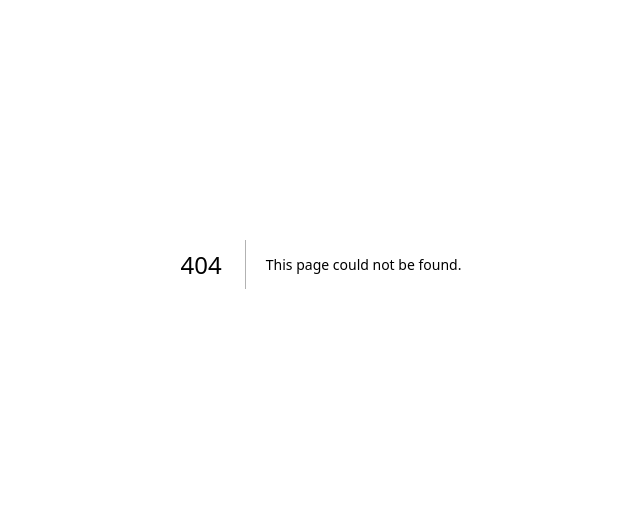
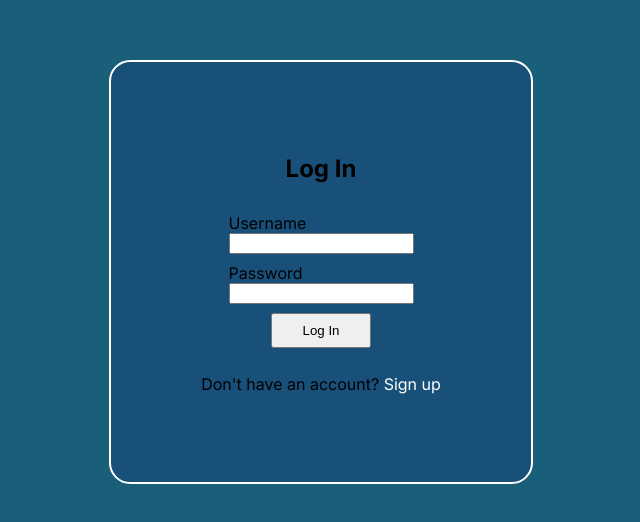
Before and after one commit to nsretkovic23/world-cup-fantasy, a Next.js app: page /login in a window 1280 px wide. Before the commit this address had no page. Shown: the part 136-658 px from the top of the page, without its empty margins (319-959 px from the left). Built offline with nearby package versions, Linux system fonts and the light colour scheme.

Commit message:
Create and style initial version of a login page

```diff
--- /dev/null
+++ b/app/login/page.tsx
@@ -0,0 +1,146 @@
+"use client";
+import React, { useContext, useState } from "react";
+import styles from "./styles.module.css";
+import { User } from "@/libs/interfaces";
+import { UserContext, UserContextType } from "@/context/UserContext";
+
+function Login() {
+  const [showSignup, setShowSignup] = useState(false);
+  const [username, setUsername] = useState("");
+  const [password, setPassword] = useState("");
+  const [email, setEmail] = useState("");
+  const { loginUser } = useContext(UserContext) as UserContextType;
+
+  const handleLogin = (event: React.FormEvent<HTMLFormElement>) => {
+    event.preventDefault();
+    if (username.length < 4) {
+      alert("Username needs to be at least 4 characters long");
+      return;
+    }
+
+    fetch(`http://localhost:3000/api/neo4j/users/${username}`, {
+      method: "GET",
+      //credentials: "include",
+    })
+      .then((response: Response) => response.json())
+      .then((data: User) => {
+        if (data.password === password) {
+          loginUser({ username, password } satisfies User);
+        } else {
+          alert("Wrong credentials");
+          return;
+        }
+      })
+      .catch((error) => {
+        alert("This username does not exist");
+        return;
+      });
+  };
+
+  const handleSignup = (event: React.FormEvent<HTMLFormElement>) => {
+    event.preventDefault();
+    const newUser: User = { username, email, password } satisfies User;
+    // TODO: Check in database if user with this username exists
+    // If user exists, prevent signup with message
+    // If not, send POST to register user and then login user through context
+    console.log(newUser);
+    // fetch("http://localhost:3000/api/signup", {
+    //   method: "POST",
+    //   credentials: "include",
+    //   headers: {
+    //     "Content-Type": "application/json",
+    //   },
+    //   body: JSON.stringify({
+    //     username,
+    //     email,
+    //     password,
+    //   }),
+    // })
+    //   .then((response) => response.json())
+    //   .then((user) => {
+    //     console.log("Signed up as", user);
+    //   })
+    //   .catch((error) => {
+    //     console.error("Signup failed:", error);
+    //   });
+  };
+
+  return (
+    <div className={styles.loginContainer}>
+      {showSignup ? (
+        <form onSubmit={handleSignup} className={styles.formContainer}>
+          <h2>Sign Up</h2>
+          <div className={styles.inputFieldContainer}>
+            <label htmlFor="username">Username</label>
+            <input
+              type="text"
+              id="username"
+              value={username}
+              onChange={(e) => setUsername(e.target.value)}
+            />
+          </div>
+          <div className={styles.inputFieldContainer}>
+            <label htmlFor="email">Email</label>
+            <input
+              type="email"
+              id="email"
+              value={email}
+              onChange={(e) => setEmail(e.target.value)}
+            />
+          </div>
+          <div className={styles.inputFieldContainer}>
+            <label htmlFor="password">Password</label>
+            <input
+              type="password"
+              id="password"
+              value={password}
+              onChange={(e) => setPassword(e.target.value)}
+            />
+          </div>
+          <button type="submit" className={styles.submitButton}>
+            Sign Up
+          </button>
+          <p className={styles.authContext}>
+            Already have an account?{" "}
+            <a href="#" onClick={() => setShowSignup(false)}>
+              Log in
+            </a>
+          </p>
+        </form>
+      ) : (
+        <form onSubmit={handleLogin} className={styles.formContainer}>
+          <h2>Log In</h2>
+          <div className={styles.inputFieldContainer}>
+            <label htmlFor="username">Username</label>
+            <input
+              type="text"
+              id="username"
+              value={username}
+              onChange={(e) => setUsername(e.target.value)}
+            />
+          </div>
+          <div className={styles.inputFieldContainer}>
+            <label htmlFor="password">Password</label>
+            <input
+              type="password"
+              id="password"
+              value={password}
+              onChange={(e) => setPassword(e.target.value)}
+            />
+          </div>
+          <button type="submit" className={styles.submitButton}>
+            Log In
+          </button>
+          <p className={styles.authContext}>
+            Don&apos;t have an account?{" "}
+            <a href="#" onClick={() => setShowSignup(true)}>
+              Sign up
+            </a>
+          </p>
+        </form>
+      )}
+    </div>
+  );
+}
+
+export default Login;
--- /dev/null
+++ b/app/login/styles.module.css
@@ -0,0 +1,40 @@
+.loginContainer {
+    display: flex;
+    flex-grow: 1;
+    height: 100vh;
+    width: 100%;
+    justify-content: center;
+    align-items: center;
+}
+
+.formContainer {
+    display: flex;
+    flex-direction: column;
+    align-items: center;
+    justify-content: center;
+    padding: 10px;
+    border: 2px solid white;
+    border-radius: 5%;
+    width: 400px;
+    height: 400px;
+    background-color: #17457991;
+}
+
+.inputFieldContainer {
+    display: flex;
+    flex-direction: column;
+    flex-grow: 1;
+    margin: 10px;
+    max-height: 30px;
+}
+
+.authContext a {
+    text-decoration: none;
+    color: white;
+}
+
+.submitButton {
+    margin: 10px;
+    height: 35px;
+    width: 100px;
+}
```
